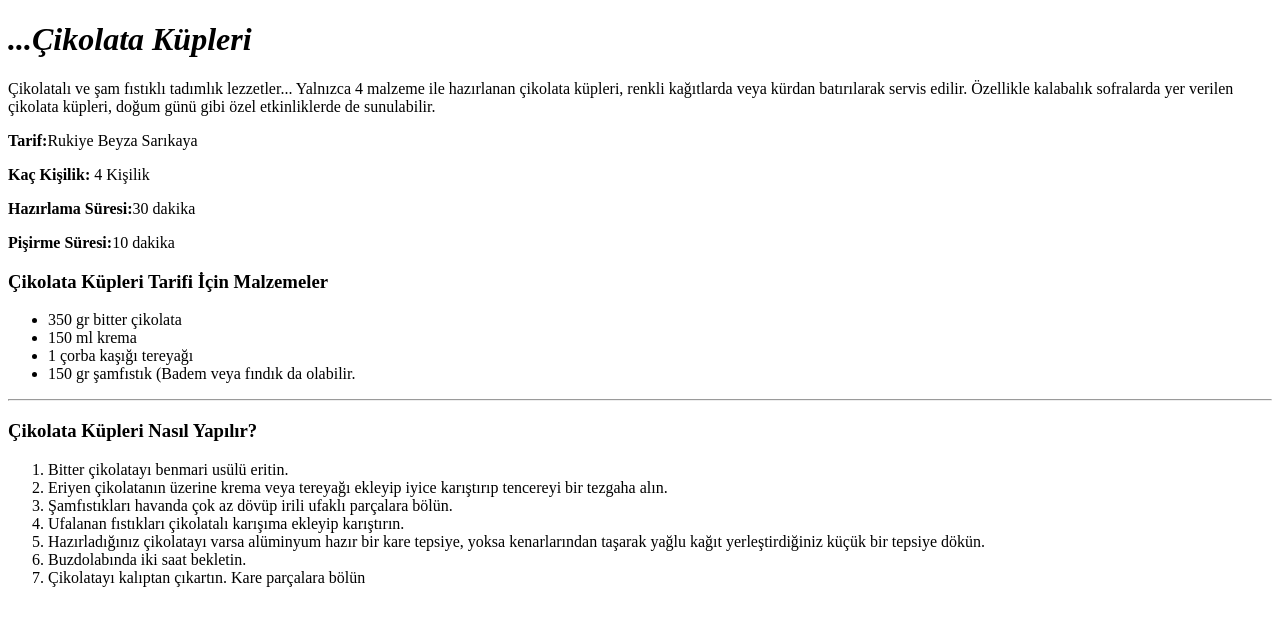
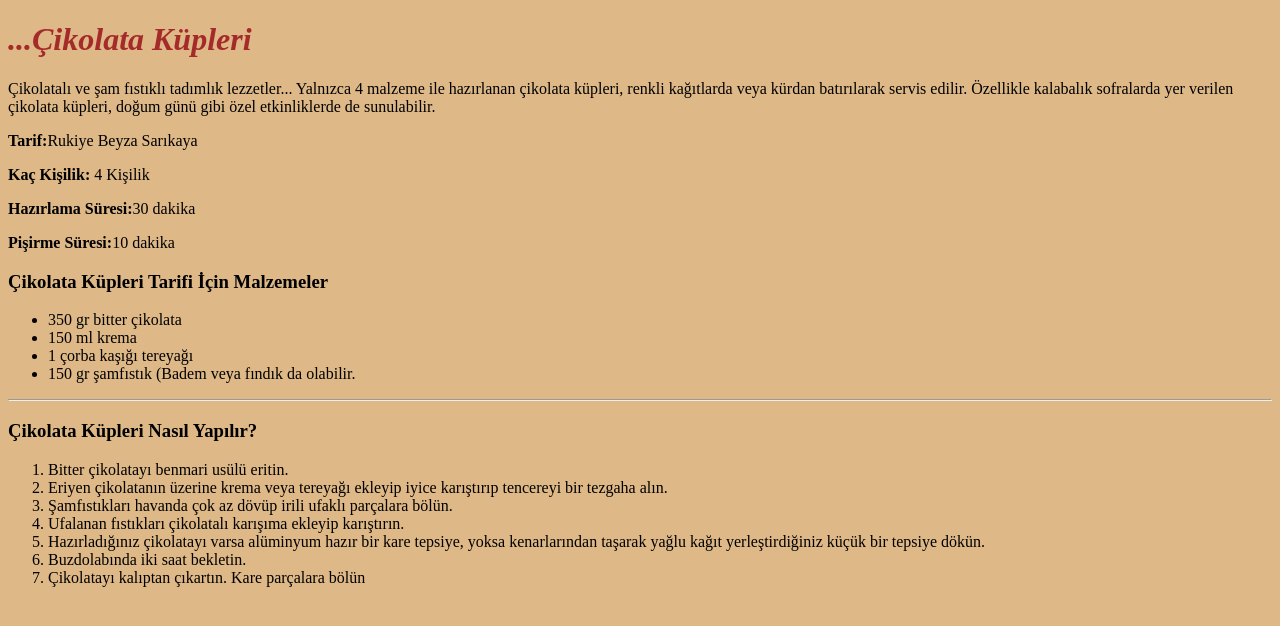
Before and after one commit to omerfarukbabal/homework-4, a plain HTML site: page index.html in a window 1280 px wide. Drawn offline with Linux system fonts and the light colour scheme.

Commit message:
Update index.html

```diff
--- a/index.html
+++ b/index.html
@@ -7,8 +7,8 @@
     <title>Çikolata Küpleri</title>
   </head>
 
-  <body>
-    <h1>
+  <body style="background-color: burlywood">
+    <h1 style="color: brown">
       <strong><em>...Çikolata Küpleri</em></strong>
     </h1>
     <p>
```
